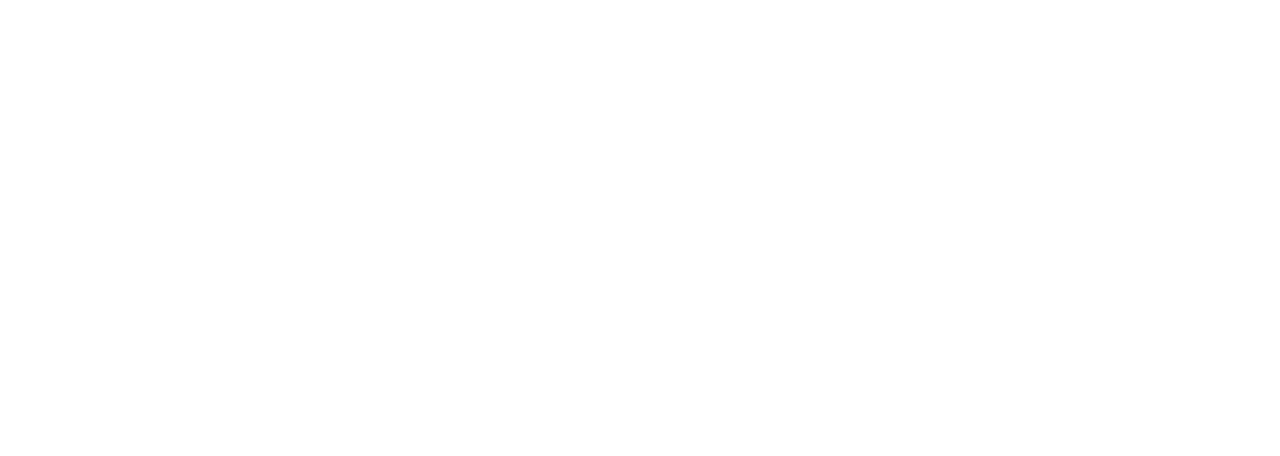
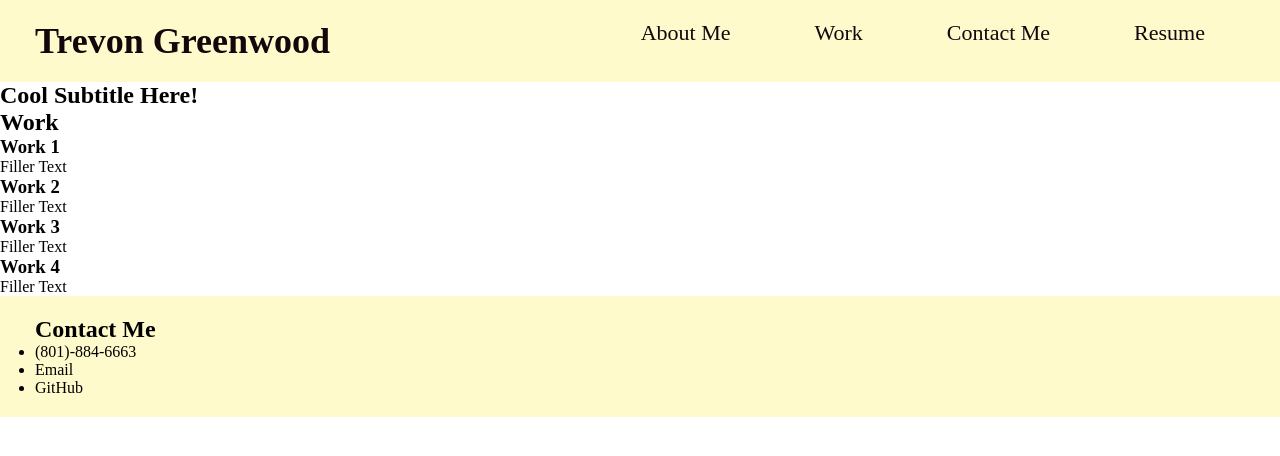
Before and after one commit to greenwoodtrevon/trevon-greenwood-portfolio, a plain HTML site: page index.html in a window 1280 px wide. Drawn offline with Linux system fonts and the light colour scheme; files that its build step writes are made by us from their sources.

Commit message:
added header, footer and and a little bit of styling

```diff
--- a/assets/style.css
+++ b/assets/style.css
@@ -0,0 +1,31 @@
+* {
+    margin: 0;
+    padding: 0;
+    box-sizing: border-box;
+}
+header, footer {
+    padding: 20px 35px;
+    background-color: #FFFACC;
+}
+header h1 {
+    font-weight: bold;
+    font-size: 36px;
+    color: #13070C;
+    margin: 0;
+    display: inline;
+}
+header nav {
+    float: right;
+}
+header a {
+    text-decoration: none;
+    color: #13070C;
+}
+header nav ul li {
+    display: inline;
+}
+header nav ul li a {
+    margin: 0 40px;
+    font-weight: lighter;
+    font-size: 22px;
+}
--- a/index.html
+++ b/index.html
@@ -3,12 +3,73 @@
 
 <head>
     <meta charset="UTF-8" />
-    <link rel="stylesheet" href="./assets/css/style.css">
+    <meta http-equiv="X-UA-Compatible" content="IE=edge">
+    <meta name="viewport" content="width=device-width, initial-scale=1.0">
+    <link rel="stylesheet" href="./assets/style.css">
     <title>Trevon's Portfolio</title>
 </head>
 
 <body>
+    <header>
+        <h1 a href="/">Trevon Greenwood</h1>
+        <nav>
+            <ul>
+                <li>
+                    <a href="#about-me">About Me</a>
+                </li>
+                <li>
+                    <a href="#work">Work</a>
+                </li>
+                <li>
+                    <a href="#contact-me">Contact Me</a>
+                </li>
+                <li>
+                    <a href="#resume">Resume</a>
+                </li>
+            </ul>
+        </nav>
 
+    </header>
+
+    <div class="subtitle">
+        <h2>Cool Subtitle Here!</h2>
+    </div>
+
+    <section class="about-me">
+
+    </section>
+
+    <section class="work">
+        <h1>Work</h1>
+        <div>
+            <h3>Work 1</h3>
+            <p>Filler Text</p>
+        </div>
+        <div>
+            <h3>Work 2</h3>
+            <p>Filler Text</p>
+        </div>
+        <div>
+            <h3>Work 3</h3>
+            <p>Filler Text</p>
+        </div>
+        <div>
+            <h3>Work 4</h3>
+            <p>Filler Text</p>
+        </div>
+    </section>
+    <footer class="contact-me">
+        <h2>Contact Me</h2>
+        <nav>
+            <div>
+                <ul>
+                    <li>(801)-884-6663</li>
+                    <li>Email</li>
+                    <li>GitHub</li>
+                </ul>
+            </div>
+        </nav>
+    </footer>
 </body>
 
 </html>
```
